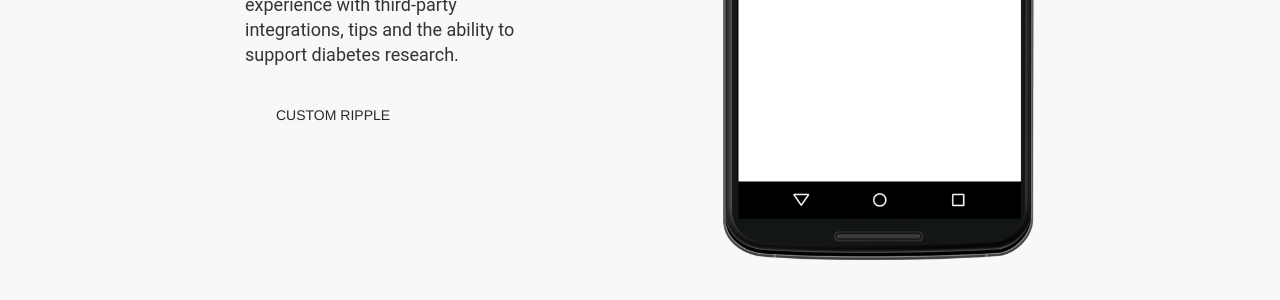
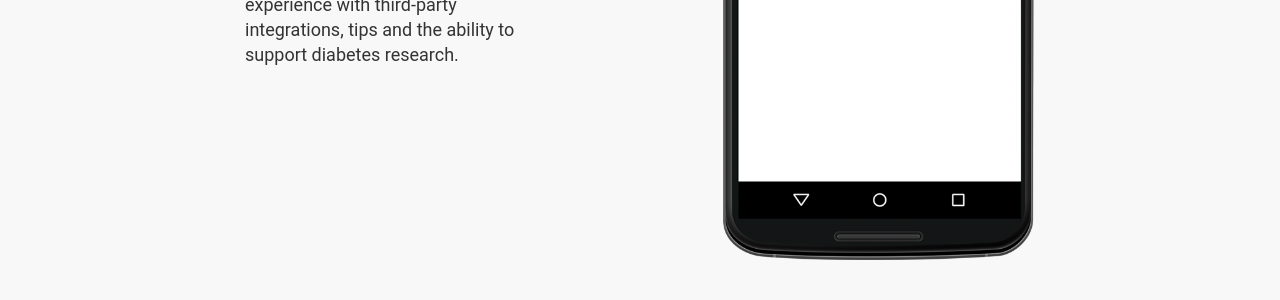
Before and after one commit to PaoloRotolo/glucosio.github.io, a Jekyll site: the page built from index.html, in a window 1280 px wide. Shown: the part 1114-1414 px from the top of the page. Built offline with Jekyll 4.4.1, drawn with Linux system fonts in a browser that asks for light colours.

Commit message:
Deleted test button. (woops)

```diff
--- a/index.html
+++ b/index.html
@@ -46,7 +46,6 @@
                     <h2 class="section-heading">What is Glucosio?</h2>
                     <p class="lead">Glucosio is a open source project focus on creating open source tools for Diabetes. We believe with open tools people with Diabetes can improve their health outcomes.</p>
                     <p class="lead">Unlike other apps for Diabetes we intend to create a feature rich experience with third-party integrations, tips and the ability to support diabetes research.</p>
-                    <button class="btn btn-default" data-ripple-color="#F0F0F0">Custom ripple</button>
                   </div>
                  <div class="col-lg-5 col-lg-offset-2 col-sm-6">
                      <img class="img-responsive" src="images/android.png" alt="Android Screenshot">
```
Also changed, not shown: 2 other files.
